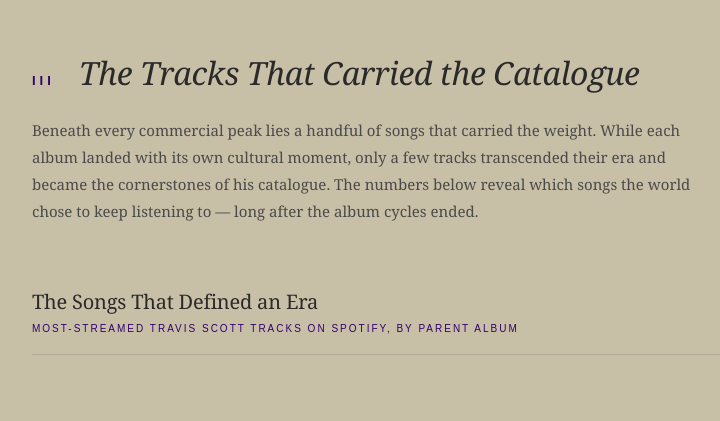
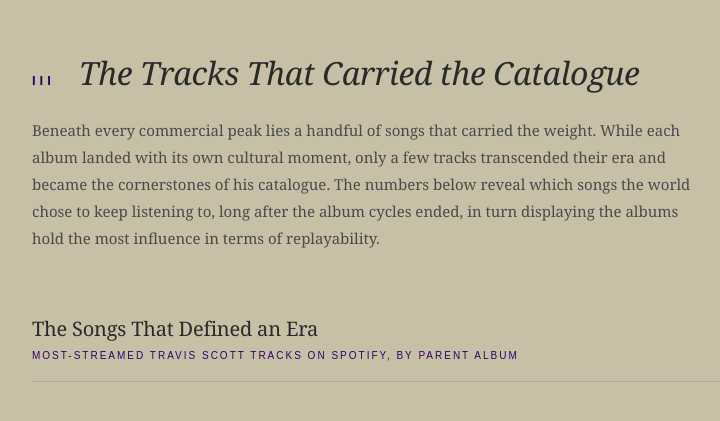
Before and after one commit to kzi00/2179, a plain HTML site: page index.html in a window 1280 px wide. Shown: the part 2656-3077 px from the top of the page, without its empty margins (8-728 px from the left). Drawn offline with Linux system fonts and the light colour scheme; a script that the page names is missing.

Commit message:
Edited index.html

```diff
--- a/index.html
+++ b/index.html
@@ -98,8 +98,9 @@
         carried the weight. While each album landed with its own
         cultural moment, only a few tracks transcended their era and
         became the cornerstones of his catalogue. The numbers below
-        reveal which songs the world chose to keep listening to —
-        long after the album cycles ended.
+        reveal which songs the world chose to keep listening to,
+        long after the album cycles ended, in turn displaying the albums
+        hold the most influence in terms of replayability.
       </p>
 
       <div class="graph-header">
```
